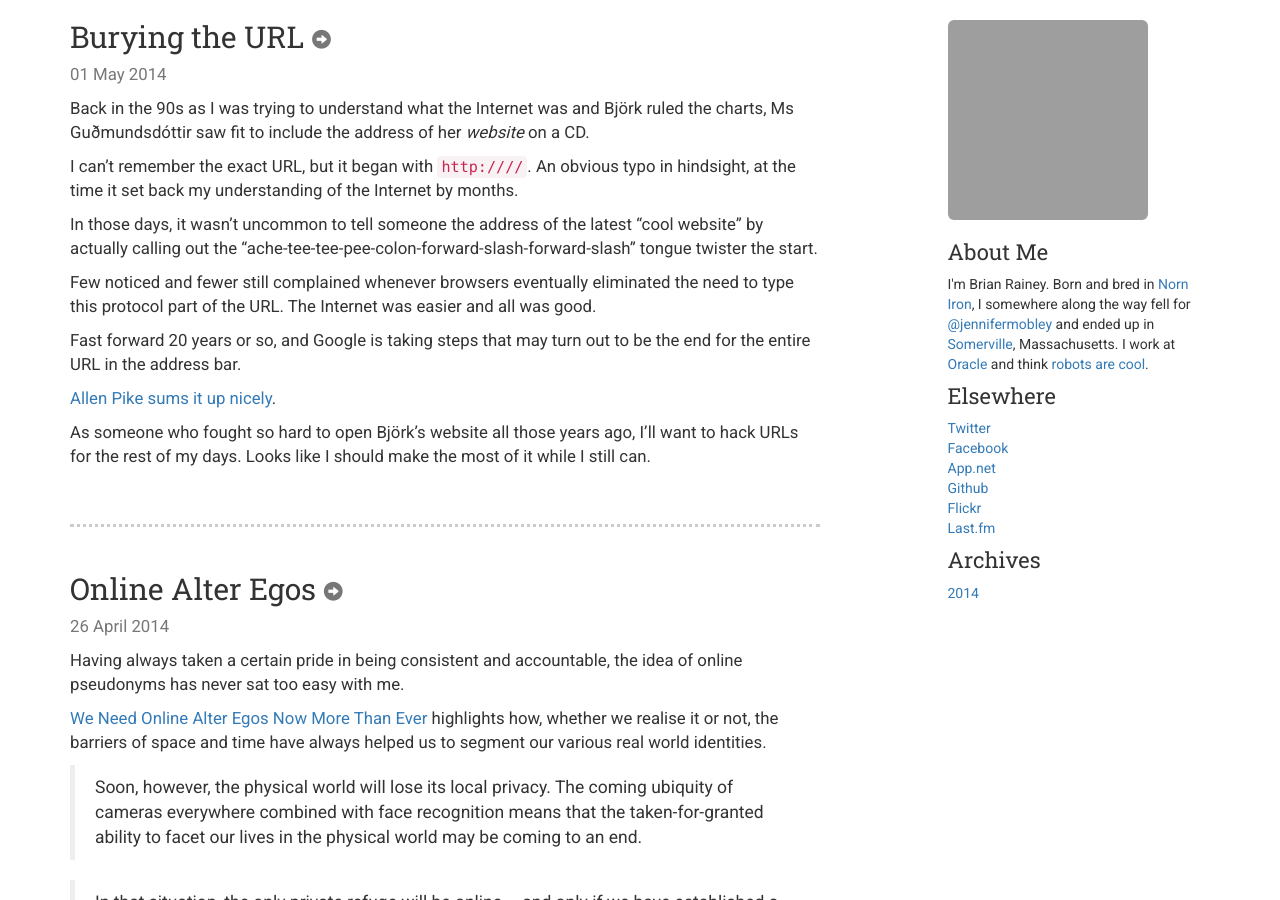
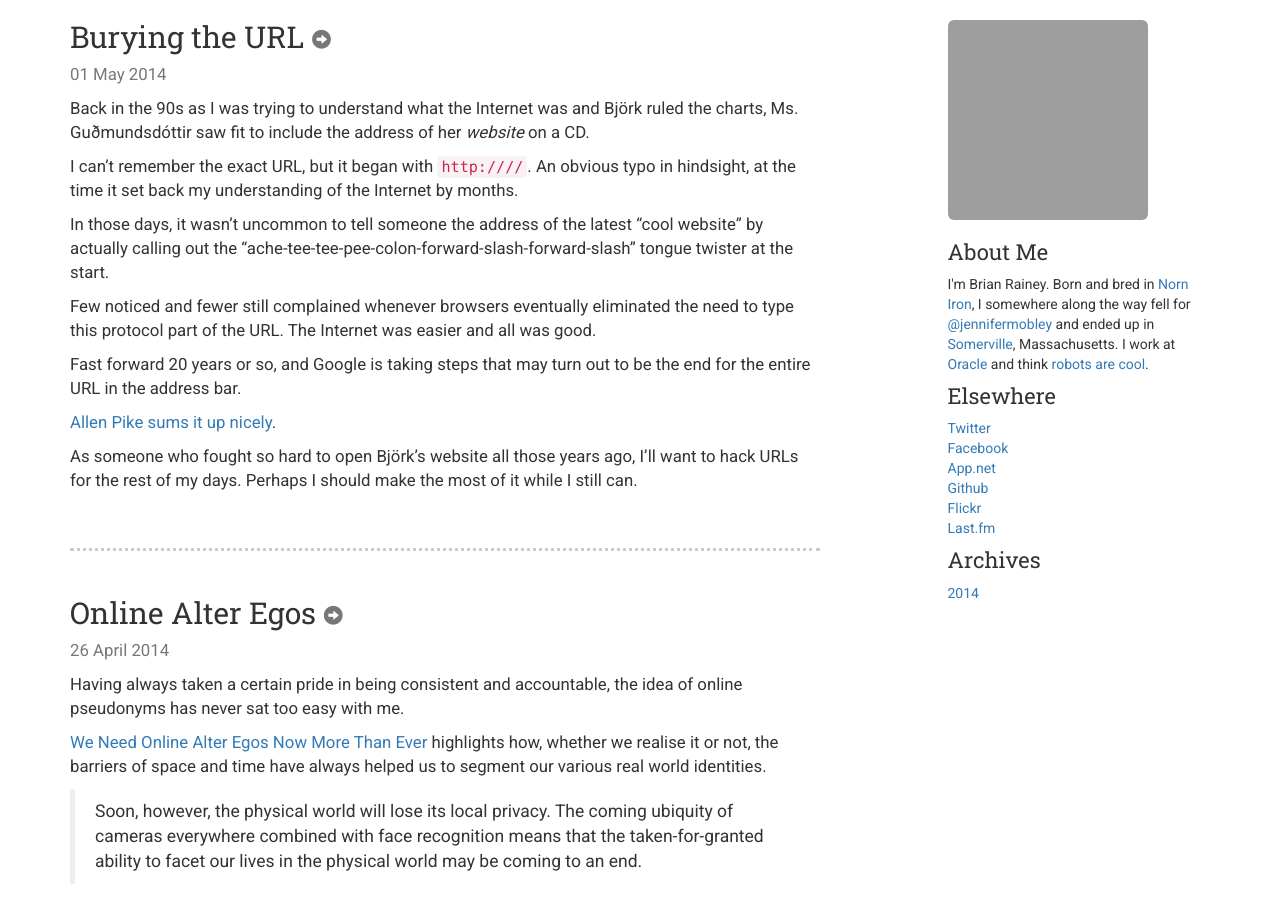
Before and after one commit to brianrainey/brianrainey.github.com, a Jekyll site: the page built from index.html, in a window 1280 px wide and 900 px high. Built offline with Jekyll 4.4.1, drawn with Linux system fonts in a browser that asks for light colours; nearby versions of some CDN libraries; grey boxes are pictures that could not be loaded.

Commit message:
Fix typos

```diff
--- a/_posts/2014-05-01-burying-the-url.md
+++ b/_posts/2014-05-01-burying-the-url.md
@@ -4,7 +4,7 @@ title: Burying the URL
 ---
 
 Back in the 90s as I was trying to understand what the Internet was
-and Björk ruled the charts, Ms Guðmundsdóttir saw fit to include the
+and Björk ruled the charts, Ms. Guðmundsdóttir saw fit to include the
 address of her _website_ on a CD.
 
 I can't remember the exact URL, but it began with `http:////`. An
@@ -13,7 +13,7 @@ the Internet by months.
 
 In those days, it wasn't uncommon to tell someone the address of the
 latest "cool website" by actually calling out the
-"ache-tee-tee-pee-colon-forward-slash-forward-slash" tongue twister
+"ache-tee-tee-pee-colon-forward-slash-forward-slash" tongue twister at
 the start.
 
 Few noticed and fewer still complained whenever browsers eventually
@@ -26,5 +26,5 @@ out to be the end for the entire URL in the address bar.
 [Allen Pike sums it up nicely](http://www.allenpike.com/2014/burying-the-url/).
 
 As someone who fought so hard to open Björk's website all those years
-ago, I'll want to hack URLs for the rest of my days. Looks like I
-should make the most of it while I still can.
+ago, I'll want to hack URLs for the rest of my days. Perhaps I should
+make the most of it while I still can.
```
